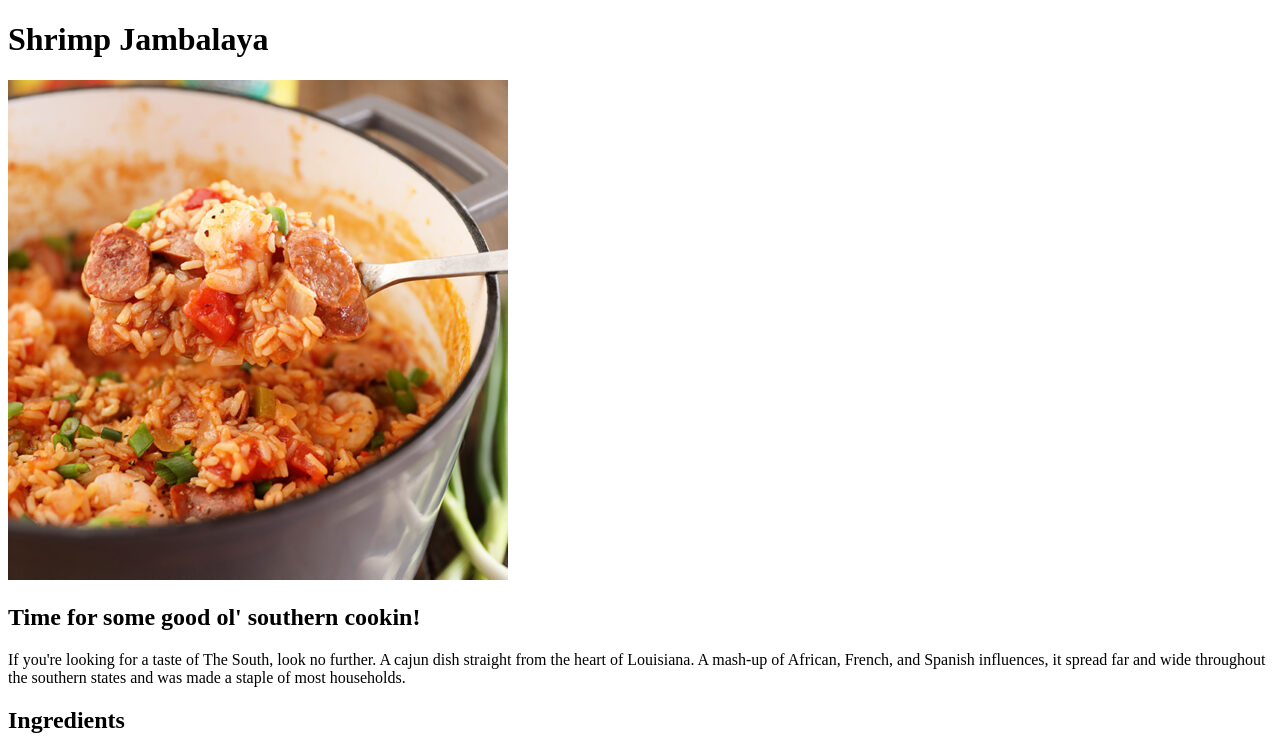
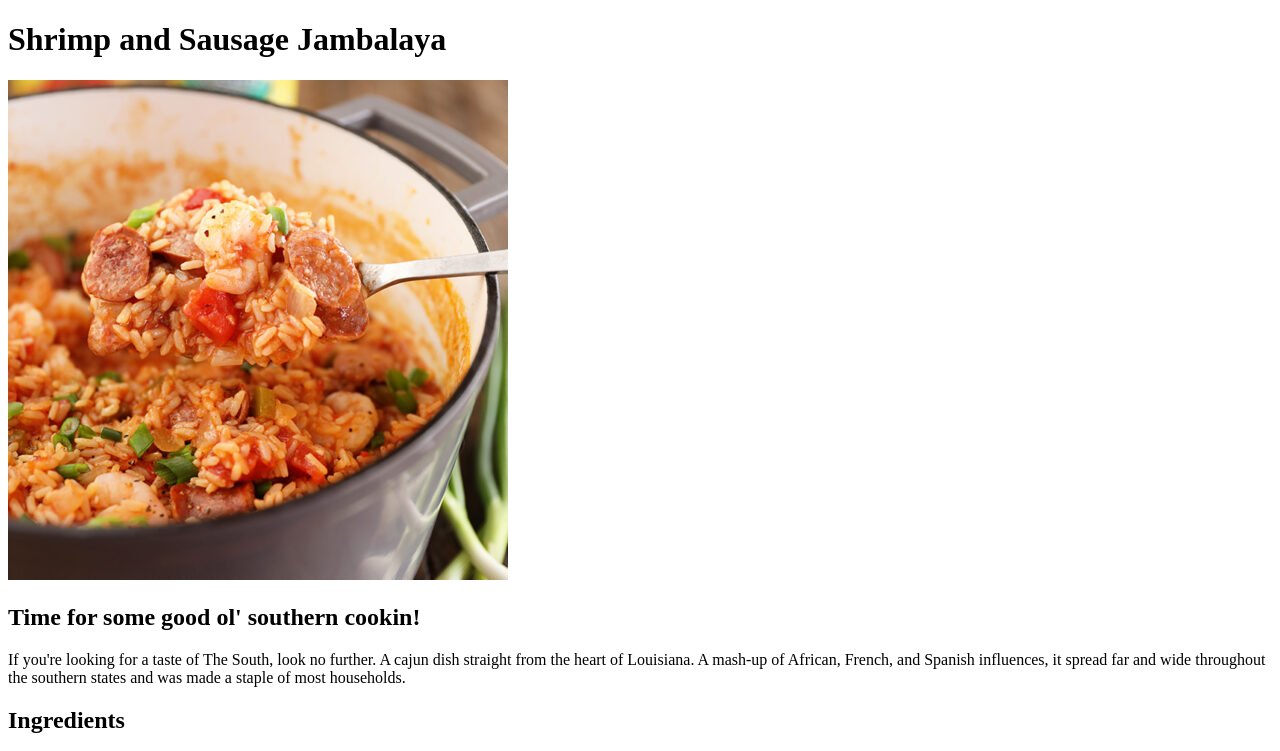
Before and after one commit to ashinard/odin-recipes, a plain HTML site: page recipes/shrimp-and-sausage-jambalaya.html in a window 1280 px wide. Shown: the top 751 px of the page. Drawn offline with Linux system fonts and the light colour scheme.

Commit message:
Fix h1 tag in jambalaya recipe

```diff
--- a/recipes/shrimp-and-sausage-jambalaya.html
+++ b/recipes/shrimp-and-sausage-jambalaya.html
@@ -6,7 +6,7 @@
     </head>
 
     <body>
-        <h1>Shrimp Jambalaya</h1>
+        <h1>Shrimp and Sausage Jambalaya</h1>
         <img src="../img/shrimp-jambalaya.jpg" alt="a pot of shrimp and sausage jambalaya">
         <h2>Time for some good ol' southern cookin!</h2>
         <p>
```
